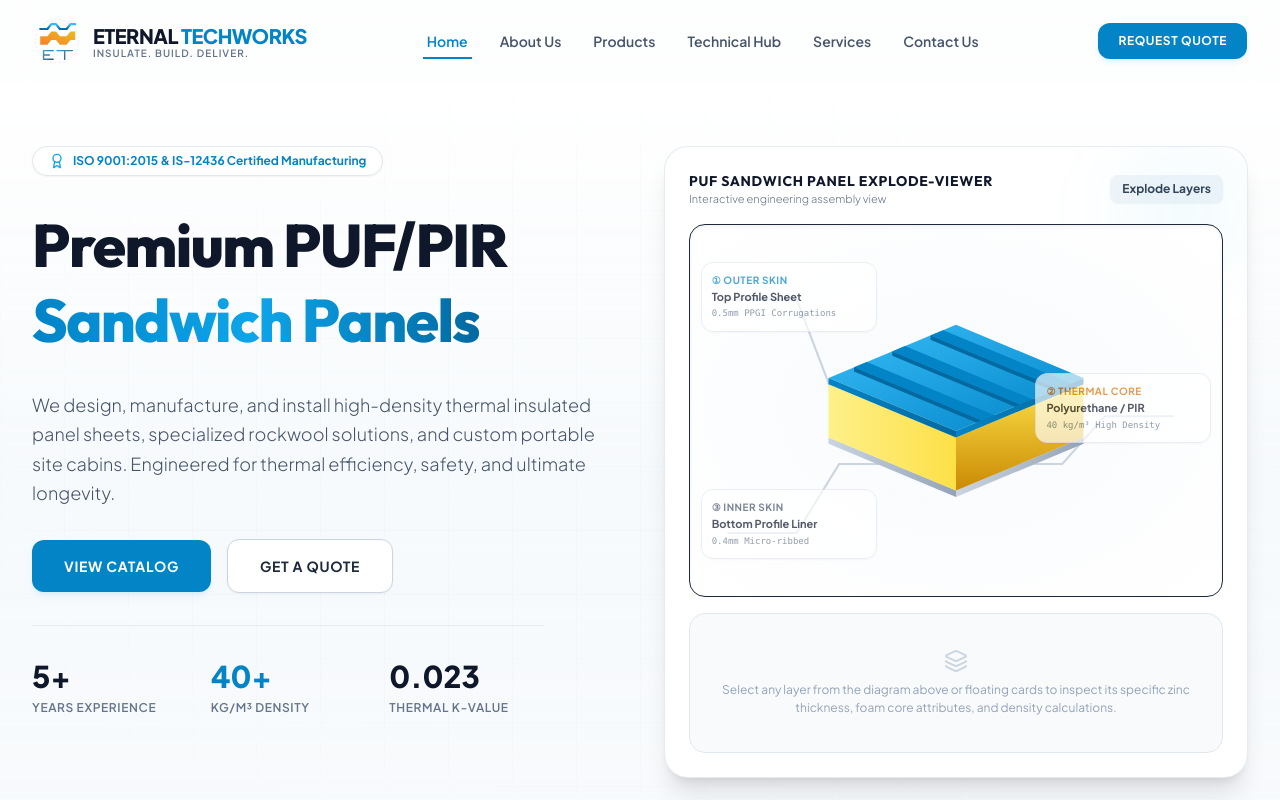
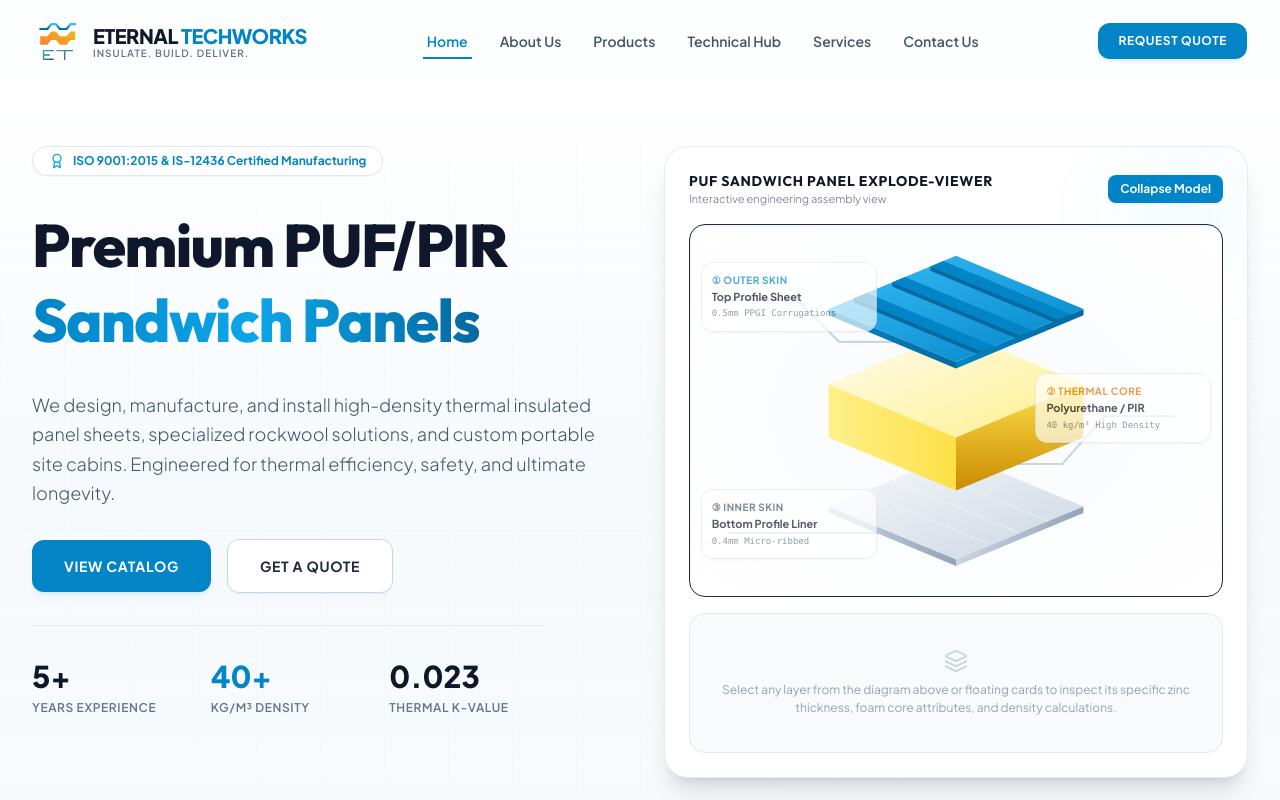
Before and after one commit to blazecodeprakhar/ETERNAL-TECHWORKS, a React (Vite) app: page / in a window 1280 px wide. Shown: the top 800 px of the page. Built offline with nearby package versions, Linux system fonts and the light colour scheme.

Commit message:
Default model to exploded state and add 10s auto-cycling loop with manual override

```diff
--- a/src/pages/Home.jsx
+++ b/src/pages/Home.jsx
@@ -1,11 +1,20 @@
-import React, { useState } from 'react';
+import React, { useState, useEffect } from 'react';
 import { Link } from 'react-router-dom';
 import { Shield, Flame, Building, Wrench, Settings, ArrowRight, Award, Zap, Thermometer, CheckCircle, Layers } from 'lucide-react';
 import ImagePlaceholder from '../components/ImagePlaceholder';
 
 const Home = () => {
-  const [exploded, setExploded] = useState(false);
+  const [exploded, setExploded] = useState(true);
   const [selectedLayer, setSelectedLayer] = useState(null);
+  const [isAutoCycling, setIsAutoCycling] = useState(true);
+
+  useEffect(() => {
+    if (!isAutoCycling) return;
+    const interval = setInterval(() => {
+      setExploded(prev => !prev);
+    }, 10000);
+    return () => clearInterval(interval);
+  }, [isAutoCycling]);
 
   const layers = [
     {
@@ -99,7 +108,10 @@ const Home = () => {
                   <p className="text-[11px] text-neutral-500 font-light">Interactive engineering assembly view</p>
                 </div>
                 <button
-                  onClick={() => setExploded(!exploded)}
+                  onClick={() => {
+                    setExploded(!exploded);
+                    setIsAutoCycling(false);
+                  }}
                   className={`px-3 py-1.5 rounded-lg text-xs font-bold transition-all shadow-xs ${
                     exploded
                       ? 'bg-primary-600 text-white'
@@ -182,7 +194,7 @@ const Home = () => {
 
                   {/* 3D Bottom Sheet Layer */}
                   <g
-                    onClick={() => setSelectedLayer(layers[2])}
+                    onClick={() => { setSelectedLayer(layers[2]); setIsAutoCycling(false); }}
                     className="cursor-pointer"
                     filter={selectedLayer?.id === 'bottom' ? 'url(#glowFilter)' : ''}
                   >
@@ -212,7 +224,7 @@ const Home = () => {
 
                   {/* 3D Core Foam Layer */}
                   <g
-                    onClick={() => setSelectedLayer(layers[1])}
+                    onClick={() => { setSelectedLayer(layers[1]); setIsAutoCycling(false); }}
                     className="cursor-pointer"
                     filter={selectedLayer?.id === 'core' ? 'url(#glowFilter)' : ''}
                   >
@@ -235,7 +247,7 @@ const Home = () => {
 
                   {/* 3D Top Metal Sheet Layer */}
                   <g
-                    onClick={() => setSelectedLayer(layers[0])}
+                    onClick={() => { setSelectedLayer(layers[0]); setIsAutoCycling(false); }}
                     className="cursor-pointer"
                     filter={selectedLayer?.id === 'top' ? 'url(#glowFilter)' : ''}
                   >
@@ -314,7 +326,7 @@ const Home = () => {
                 {/* Floating Callouts */}
                 {/* 1. Top Sheet */}
                 <div
-                  onClick={() => setSelectedLayer(layers[0])}
+                  onClick={() => { setSelectedLayer(layers[0]); setIsAutoCycling(false); }}
                   className={`flex flex-col absolute top-[10%] left-[2%] w-[115px] sm:w-44 bg-white/95 border p-1.5 sm:p-2.5 rounded-xl shadow-xs cursor-pointer transition-all duration-300 hover:-translate-y-0.5 z-20 ${
                     selectedLayer?.id === 'top'
                       ? 'border-primary-500 ring-2 ring-primary-500/10 shadow-md'
@@ -328,7 +340,7 @@ const Home = () => {
 
                 {/* 2. Core Foam */}
                 <div
-                  onClick={() => setSelectedLayer(layers[1])}
+                  onClick={() => { setSelectedLayer(layers[1]); setIsAutoCycling(false); }}
                   className={`flex flex-col absolute top-[40%] right-[2%] w-[115px] sm:w-44 bg-white/95 border p-1.5 sm:p-2.5 rounded-xl shadow-xs cursor-pointer transition-all duration-300 hover:-translate-y-0.5 z-20 ${
                     selectedLayer?.id === 'core'
                       ? 'border-amber-500 ring-2 ring-amber-500/10 shadow-md'
@@ -342,7 +354,7 @@ const Home = () => {
 
                 {/* 3. Bottom Sheet */}
                 <div
-                  onClick={() => setSelectedLayer(layers[2])}
+                  onClick={() => { setSelectedLayer(layers[2]); setIsAutoCycling(false); }}
                   className={`flex flex-col absolute bottom-[10%] left-[2%] w-[115px] sm:w-44 bg-white/95 border p-1.5 sm:p-2.5 rounded-xl shadow-xs cursor-pointer transition-all duration-300 hover:-translate-y-0.5 z-20 ${
                     selectedLayer?.id === 'bottom'
                       ? 'border-neutral-450 ring-2 ring-neutral-400/10 shadow-md'
@@ -363,7 +375,7 @@ const Home = () => {
                     <div className="flex justify-between items-center">
                       <h4 className="text-xs font-bold text-neutral-950 uppercase tracking-wider">{selectedLayer.name}</h4>
                       <button
-                        onClick={() => setSelectedLayer(null)}
+                        onClick={() => { setSelectedLayer(null); setIsAutoCycling(false); }}
                         className="text-[10px] text-neutral-400 hover:text-neutral-900"
                       >
                         Clear Selection
```
